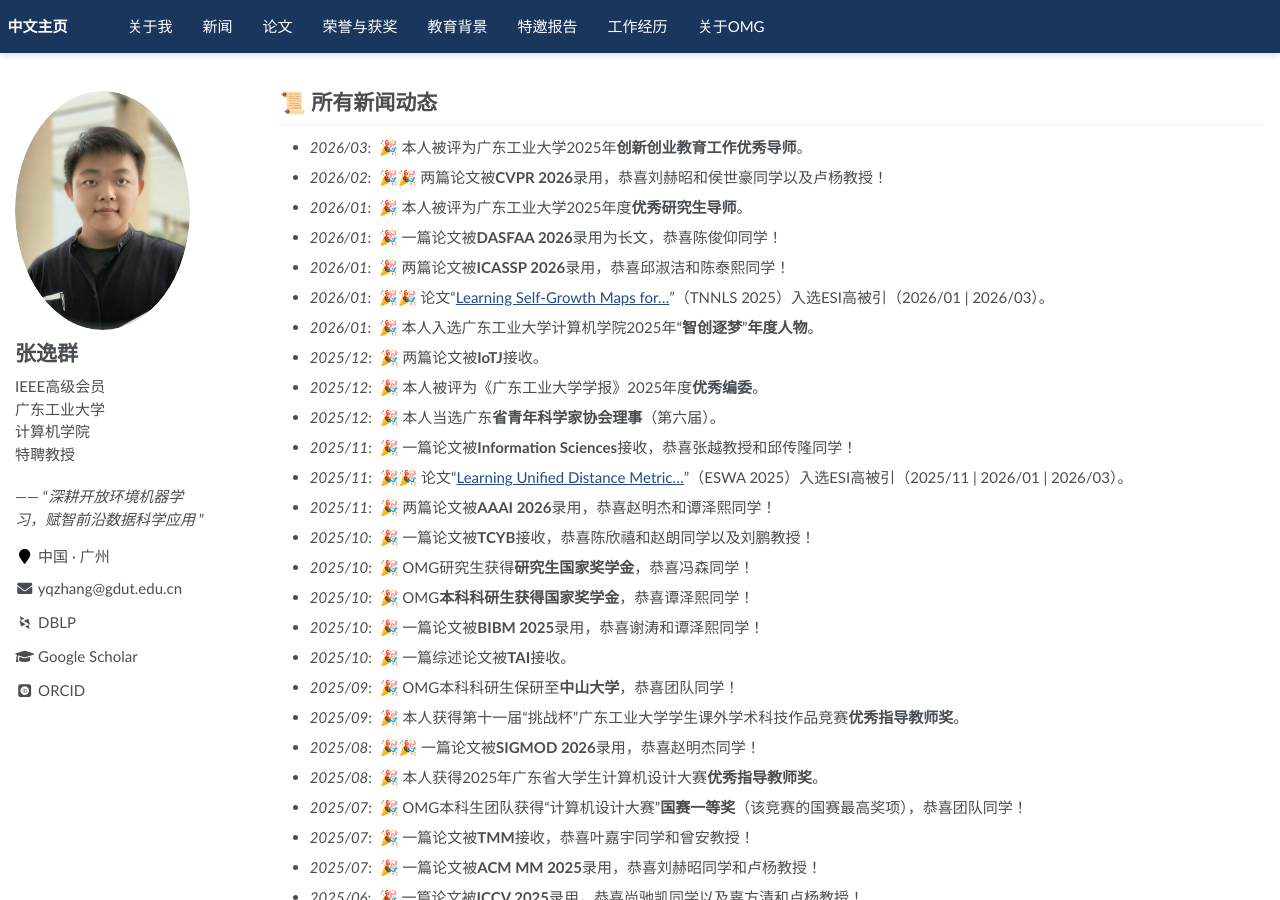
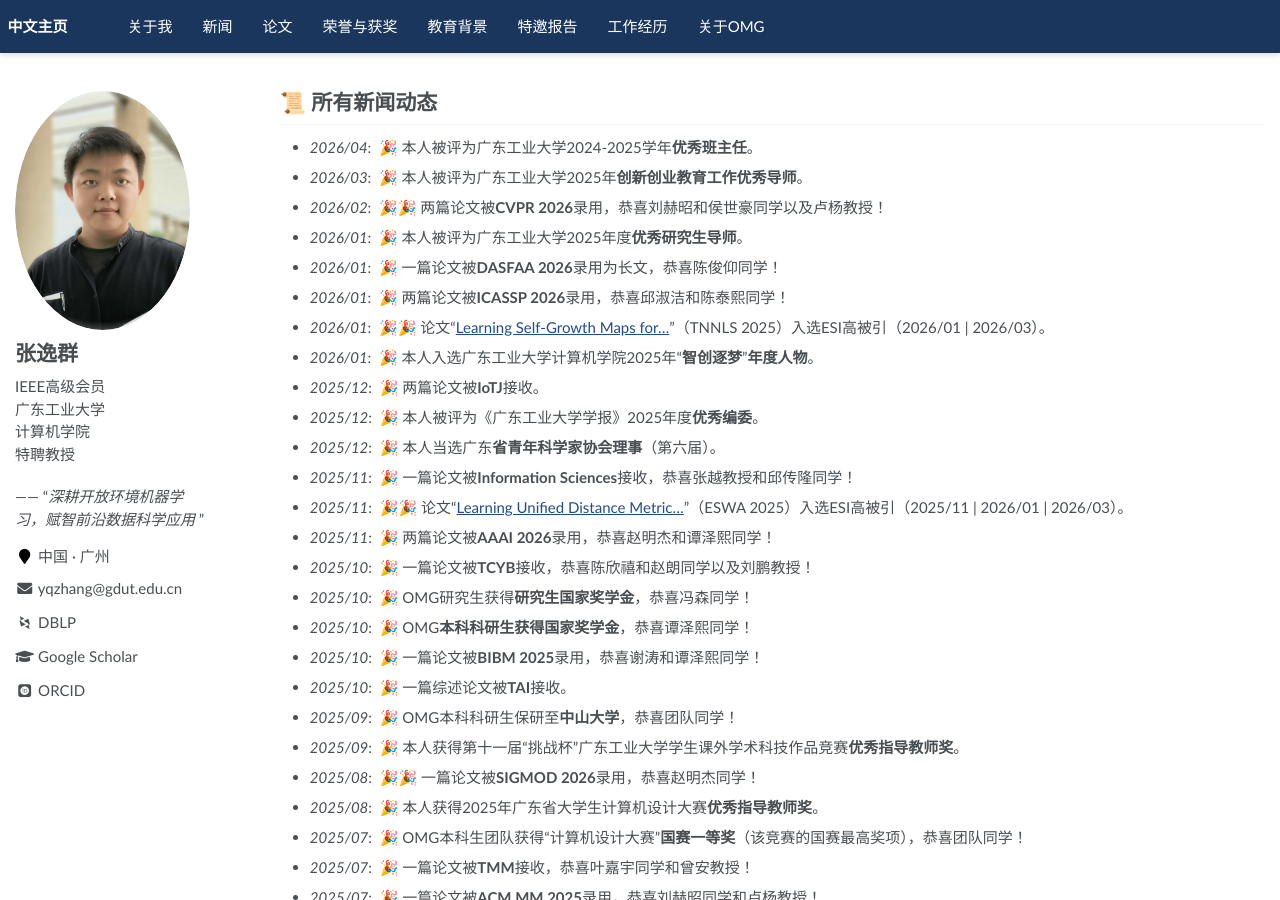
Before and after one commit to yqzhang-Zz/zh-news, a Jekyll site: the page built from _pages/about.md, in a window 1280 px wide and 900 px high. Built offline with Jekyll 4.4.1, drawn with Linux system fonts in a browser that asks for light colours; some web fonts are replaced; a script that is not in the unit is left out; comment, search, counter and statistics services are not loaded; some of the changed text lies outside the part shown.

Commit message:
Update about.md

```diff
--- a/_pages/about.md
+++ b/_pages/about.md
@@ -11,6 +11,7 @@ redirect_from:
 <span class='anchor' id="news"></span>
 
 # 📜 所有新闻动态
+- *2026/04*: &nbsp;🎉 本人被评为广东工业大学2024-2025学年**优秀班主任**。
 - *2026/03*: &nbsp;🎉 本人被评为广东工业大学2025年**创新创业教育工作优秀导师**。
 - *2026/02*: &nbsp;🎉🎉 两篇论文被**CVPR 2026**录用，恭喜刘赫昭和侯世豪同学以及卢杨教授！
 - *2026/01*: &nbsp;🎉 本人被评为广东工业大学2025年度**优秀研究生导师**。
@@ -68,6 +69,7 @@ redirect_from:
 - *2023/07*: &nbsp;🎉 OMG本科生团队获中国大学生计算机设计大赛**国赛二等奖**，恭喜陈晓茵和詹培林同学！
 - *2023/06*: &nbsp;🎉 一篇论文被**ECAI 2023**录用，恭喜张志鹏同学和曾安教授！
 - *2023/06*: &nbsp;🎉🎉 本人通过遴选成为**IEEE高级会员**。
+- *2023/02*: &nbsp;🎉 本人被评为广东工业大学2021-2022学年**优秀班主任**。
 - *2022/11*: &nbsp;🎉 本人获批主持**广东省自然科学基金-面上项目**。
 - *2022/09*: &nbsp;🎉 OMG本科科研生保研（直博）至**深圳大学**，恭喜卢丹琪同学！
 - *2022/09*: &nbsp;🎉 本人获得教育部-华为“**智能基座**”**先锋教师**称号
```
